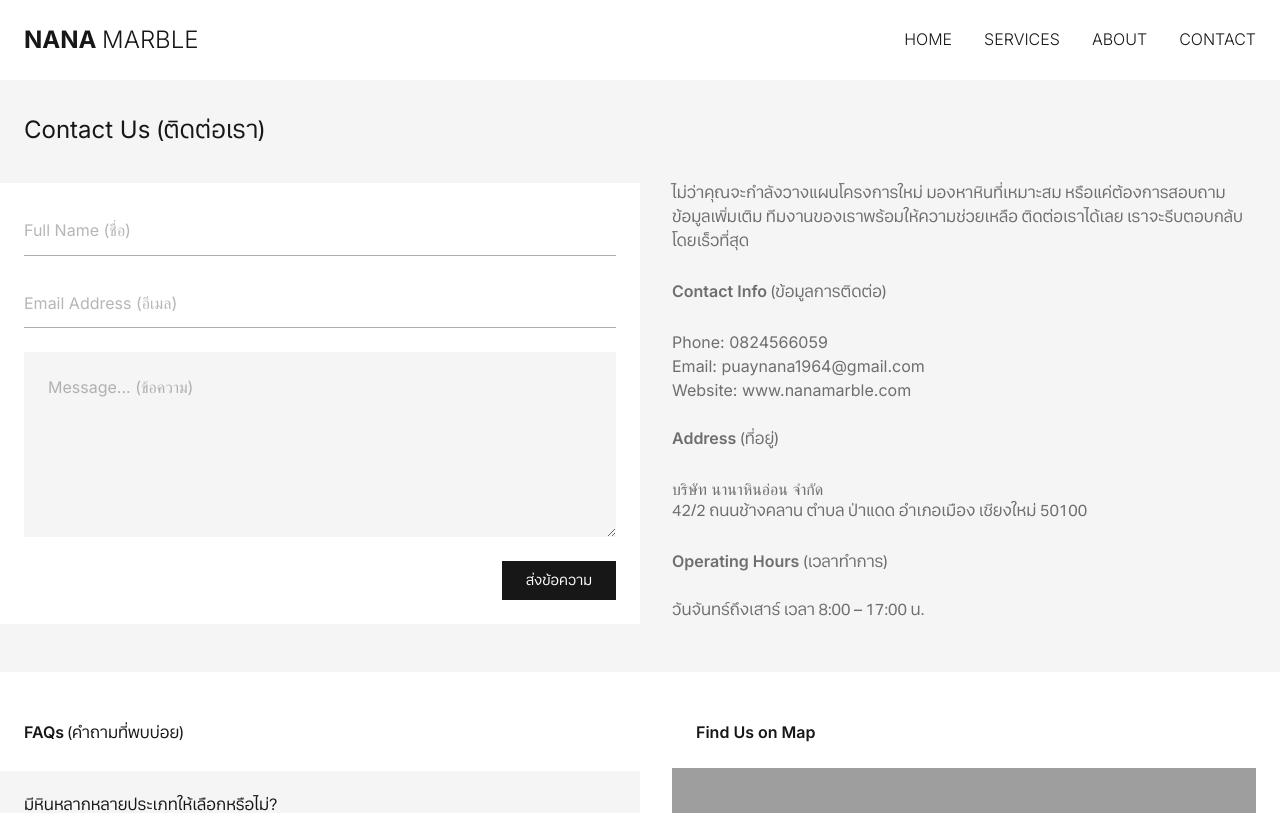
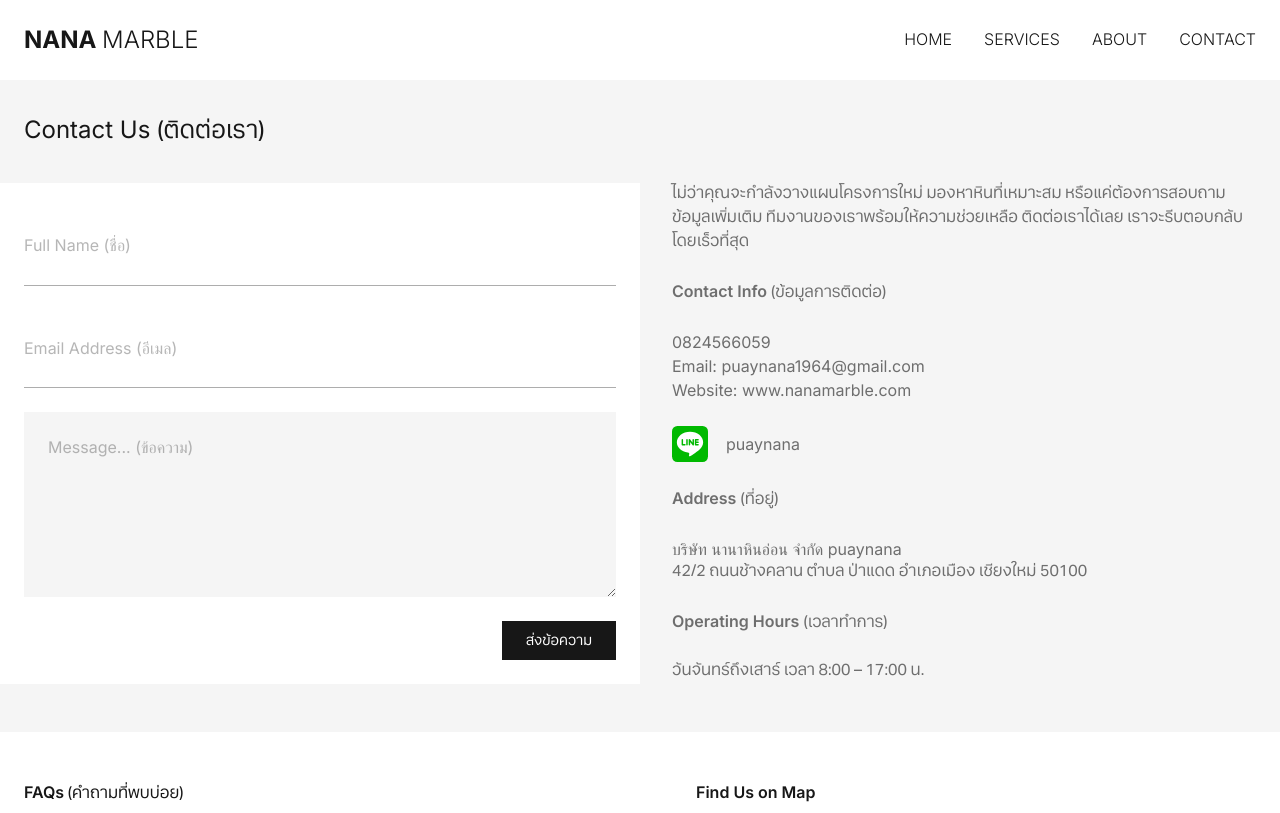
Before and after one commit to jkTurner/nanamarble, a Next.js app: page /contact in a window 1280 px wide. Shown: the top 813 px of the page. Built offline with nearby package versions, Linux system fonts and the light colour scheme; grey boxes are pictures that could not be loaded.

Commit message:
added line ID

```diff
--- a/app/components/form/ContactForm.tsx
+++ b/app/components/form/ContactForm.tsx
@@ -1,4 +1,5 @@
 'use client'
+import { LineIcon } from "@/assets/Icons";
 import { contactData } from "@/data/SiteData";
 import React, { useState } from "react";
 
@@ -96,16 +97,21 @@
                 <div className="flex flex-col gap-sm">
                     <h2 className="font-semibold">Contact Info <span className="font-thai font-medium">(ข้อมูลการติดต่อ)</span></h2>
                     <div>
-                        <p>Phone: {contactData.phoneNumber}</p>
+                        <p>{contactData.phoneNumber}</p>
                         <p>Email: {contactData.email}</p>
                         <p>Website: {contactData.url}</p>
+
+                        <div className="flex gap-xs items-center pt-sm">
+                            <LineIcon size={36} color="#00B900" />
+                            <p>{contactData.lineId}</p>
+                        </div>
                     </div>
                 </div>
 
                 <div className="flex flex-col gap-sm">
                     <h2 className="font-semibold">Address <span className="font-thai font-medium">(ที่อยู่)</span></h2>
                     <div>
-                        <p>{contactData.businessName}</p>
+                        <p>{contactData.businessName} {contactData.lineId}</p>
                         <p className="font-thai">{contactData.address}</p>
                     </div>
                 </div>
--- a/assets/Icons.tsx
+++ b/assets/Icons.tsx
@@ -51,3 +51,35 @@
 		</svg>
   );
 };
+
+
+export const LineIcon = ({
+	size = 24,
+	color = "var(--primary)",
+	...props
+  }: IconProps) => {
+	return (
+	  <svg
+		width={size}
+		height={size}
+		viewBox="0 0 512 512"
+		fill="none"
+		xmlns="http://www.w3.org/2000/svg"
+		{...props}
+	  >
+		<rect width="512" height="512" rx="15%" fill={color} />
+		<path
+		  d="M443 231c-2 45-21 76-51 103-53 47-137 105-148 96-11-14 21-47-20-52-88-12-155-74-155-147 0-82 85-150 188-150s189 68 186 150z"
+		  fill="#fff"
+		/>
+		<path
+		  d="M371 232h-34m34-36h-36v72h36m-123 0v-72l54 72v-72m-89 72v-72m-66 0v72h37"
+		  stroke={color}
+		  strokeLinecap="round"
+		  strokeLinejoin="round"
+		  strokeWidth="21"
+		  fill="none"
+		/>
+	  </svg>
+	);
+  };
--- a/data/SiteData.ts
+++ b/data/SiteData.ts
@@ -156,6 +156,7 @@
     addressEn: " Q262+V47, Tambon Chang Khlan, Mueang Chiang Mai District, Chiang Mai 50100",
     email: "puaynana1964@gmail.com",
     phoneNumber: "0824566059",
+    lineId: "puaynana",
     workHours: "วันจันทร์ถึงเสาร์ เวลา 8:00 – 17:00 น.",
     workHoursEn: "Mon–Sat, 9:00 AM – 6:00 PM",
     url: "www.nanamarble.com",
```
